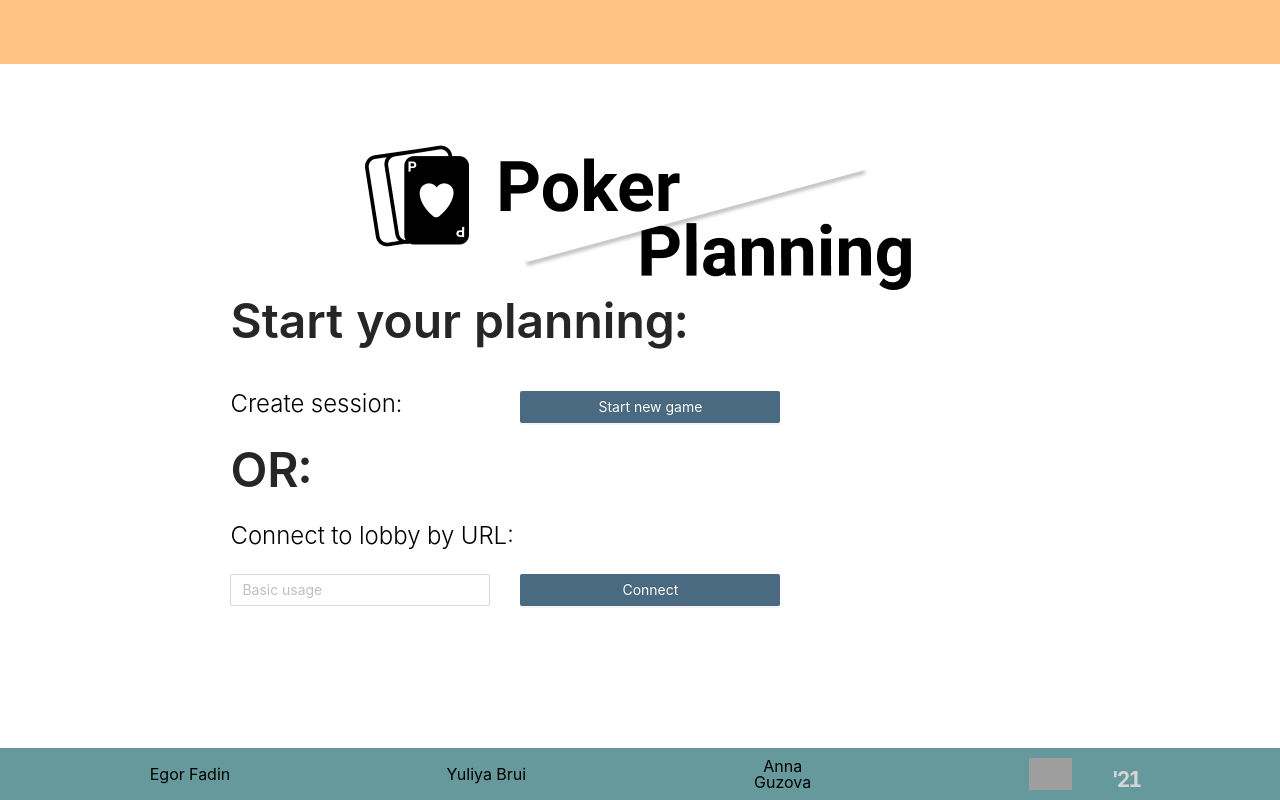
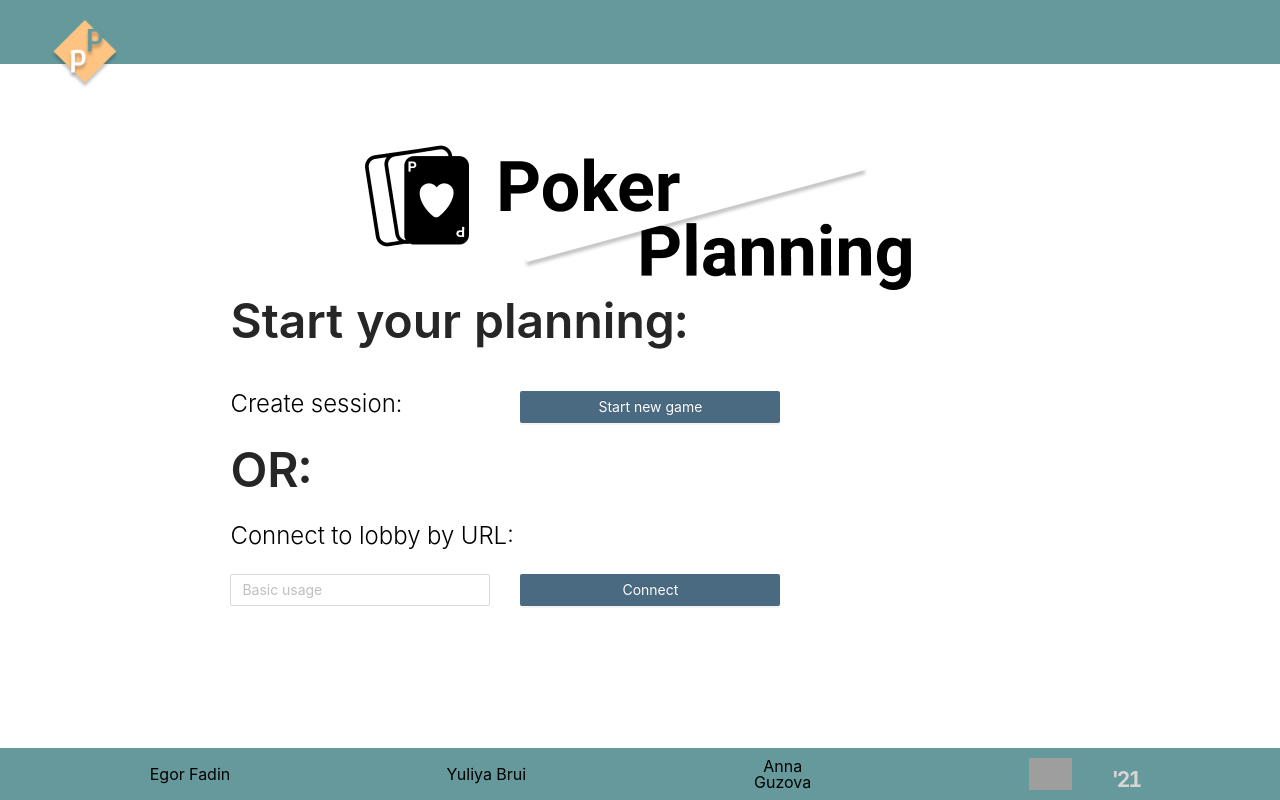
Before and after one commit to YuliyaBrui/RSS-pointing-poker-1, a React (Create React App) app in the folder client/: page / in a window 1280 px wide. Built offline with nearby package versions, Linux system fonts and the light colour scheme; no server answers; grey boxes are pictures that could not be loaded.

Commit message:
feat: add logo

```diff
--- a/client/src/components/AppRoutes/AppRouter.tsx
+++ b/client/src/components/AppRoutes/AppRouter.tsx
@@ -70,7 +70,7 @@ const AppRouter = (): JSX.Element => {
   }, []);
   return (
     <Layout style={{ minHeight: '100vh' }}>
-      <Header style={{ background: '#FFC482' }}>
+      <Header style={{ background: '#66999B' }}>
         <HeaderPoker />
       </Header>
       <Content>
--- a/client/src/components/Header/Header.module.scss
+++ b/client/src/components/Header/Header.module.scss
@@ -1,3 +1,12 @@
 .header {
     height: 100%;
 }
+
+.logo{
+    background-image: url(../../assets/images/logo.png);
+    height: 70px;
+    background-repeat: no-repeat;
+    background-position: left;
+    background-size: contain;
+    margin-top: 20px;
+}
--- a/client/src/components/Header/Header.tsx
+++ b/client/src/components/Header/Header.tsx
@@ -1,10 +1,12 @@
 import React from 'react';
 import styles from './Header.module.scss';
 
-export function HeaderPoker(): JSX.Element {
+export const HeaderPoker = (): JSX.Element => {
   return (
     <>
-      <div className={styles.header}> </div>
+      <div className={styles.header}>
+        <div className={styles.logo}></div>
+      </div>
     </>
   );
 }
```
Also changed, not shown: client/src/assets/images/logo.png (added).
